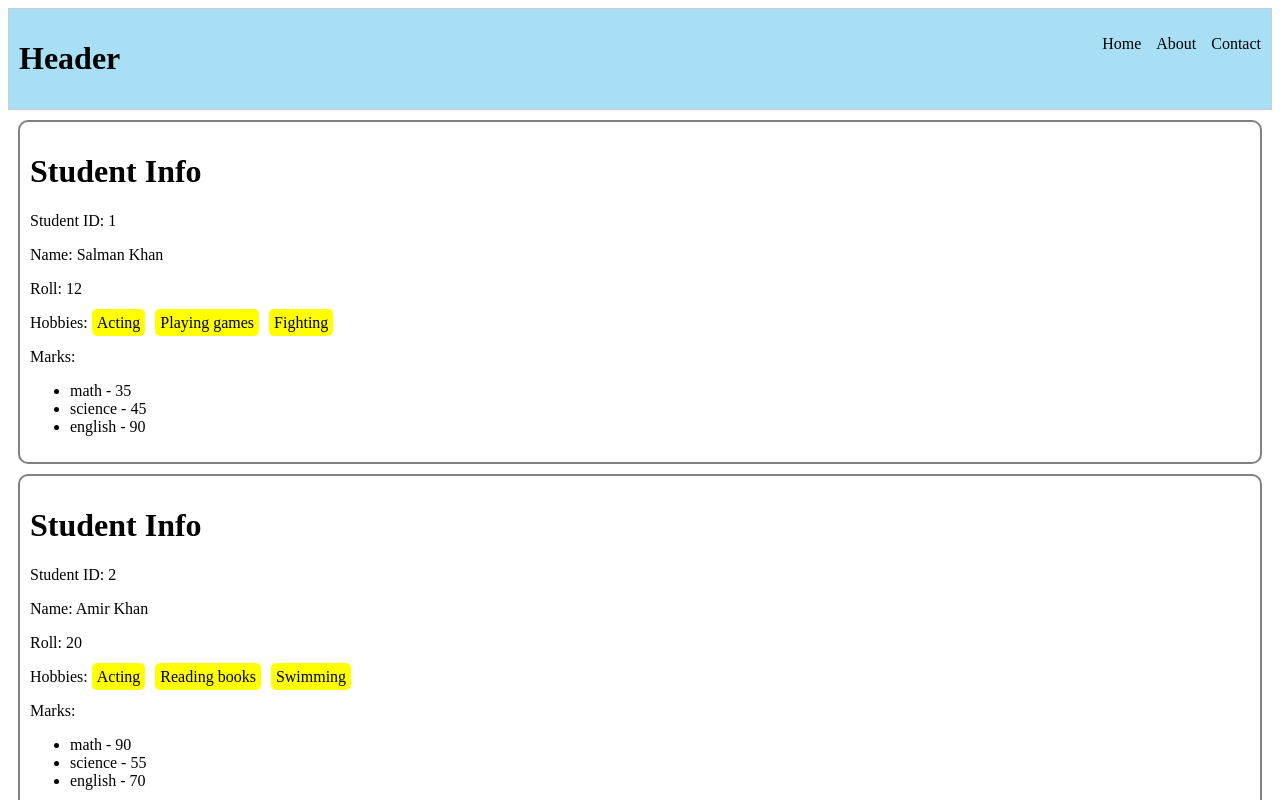
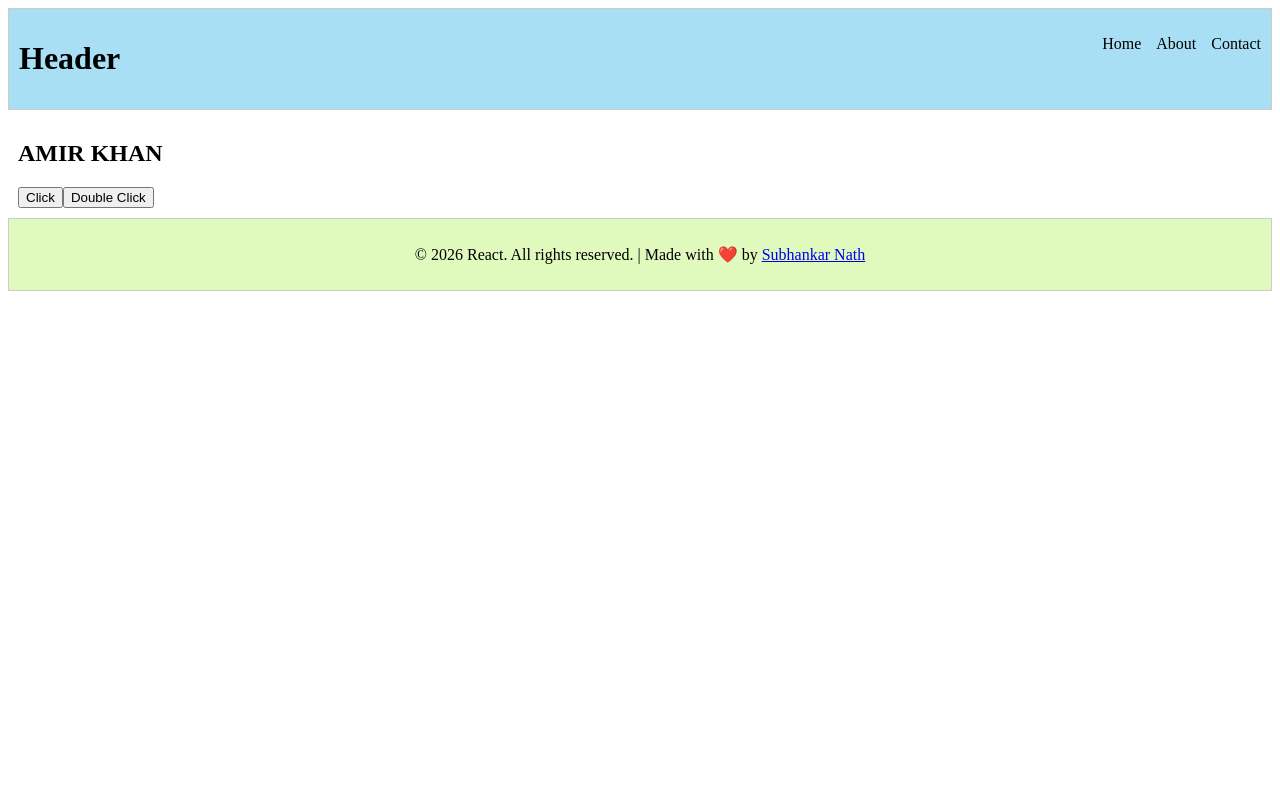
Before and after one commit to SUVO101/react-first, a React (Vite) app: page / in a window 1280 px wide. Shown: the top 800 px of the page. Built offline with nearby package versions, Linux system fonts and the light colour scheme.

Commit message:
Function and Events

```diff
--- a/src/App.jsx
+++ b/src/App.jsx
@@ -8,44 +8,45 @@ import Header from "./components/Header"
 import SimpleProps from "./components/SimpleProps"
 import AdvanceProps from "./components/AdvanceProps"
 import StudentInfoProps from "./components/StudentInfoProps"
+import FunctionEvent from "./components/FunctionEvent"
 
 function App() {
 
-  const StudentsData=[
-    {
-      student_id:1,
-      name:"Salman Khan",
-      roll:12,
-      hobbies:["Acting","Playing games","Fighting"],
-      subjects:[
-        {name:"math",marks:35},
-        {name:"science",marks:45},
-        {name:"english",marks:90}
-      ]
-    },
-    {
-      student_id:2,
-      name:"Amir Khan",
-      roll:20,
-      hobbies:["Acting","Reading books","Swimming"],
-      subjects:[
-        {name:"math",marks:90},
-        {name:"science",marks:55},
-        {name:"english",marks:70}
-      ]
-    },
-    {
-      student_id:3,
-      name:"Arijit Singh",
-      roll:33,
-      hobbies:["Singing","Playing Guiter","Helping Others"],
-      subjects:[
-        {name:"math",marks:78},
-        {name:"science",marks:65},
-        {name:"english",marks:87}
-      ]
-    }
-  ]
+  // const StudentsData=[
+  //   {
+  //     student_id:1,
+  //     name:"Salman Khan",
+  //     roll:12,
+  //     hobbies:["Acting","Playing games","Fighting"],
+  //     subjects:[
+  //       {name:"math",marks:35},
+  //       {name:"science",marks:45},
+  //       {name:"english",marks:90}
+  //     ]
+  //   },
+  //   {
+  //     student_id:2,
+  //     name:"Amir Khan",
+  //     roll:20,
+  //     hobbies:["Acting","Reading books","Swimming"],
+  //     subjects:[
+  //       {name:"math",marks:90},
+  //       {name:"science",marks:55},
+  //       {name:"english",marks:70}
+  //     ]
+  //   },
+  //   {
+  //     student_id:3,
+  //     name:"Arijit Singh",
+  //     roll:33,
+  //     hobbies:["Singing","Playing Guiter","Helping Others"],
+  //     subjects:[
+  //       {name:"math",marks:78},
+  //       {name:"science",marks:65},
+  //       {name:"english",marks:87}
+  //     ]
+  //   }
+  // ]
 
   return (
    <div>
@@ -55,11 +56,12 @@ function App() {
       {/* < Array_Object skills={['html','css','javascript']} user={{name:'subhankar',age:22}} /> */}
       {/* <SimpleProps name="subhankar" age="22" city="kolkata"/> */}
       {/* <AdvanceProps name="subhankar" age="22" city="kolkata" hobbies={['coding','playing games','swimming']}/> */}
-      {
+      {/* {
         StudentsData.map((student_data)=>(
           <StudentInfoProps student_id={student_data.student_id} name={student_data.name} roll={student_data.roll} hobbies={student_data.hobbies} subjects={student_data.subjects}/>
         ))
-      }
+      } */}
+      <FunctionEvent/>
       <Footer/>
    </div>
   )
--- /dev/null
+++ b/src/components/FunctionEvent.jsx
@@ -0,0 +1,20 @@
+const FunctionEvent = () => {
+
+    const getName = (fname, lname) => { // its a funtion
+            return (fname + " " + lname).toUpperCase();
+        };
+
+    const doubleClickHandelar=()=>{
+        alert('Double Clicked');
+    }
+
+  return (
+    <div style={{padding:"10px"}}>
+      <h2>{getName("Amir", "Khan")}</h2> {/*here we call function*/}
+      <button onClick={()=>alert('Button Clicked')}>Click</button>
+      <button onDoubleClick={doubleClickHandelar}>Double Click</button>
+    </div>
+  );
+};
+
+export default FunctionEvent;
```
Also changed, not shown: public/component.png (added), 1 other file (tests, documents, lock files or other folders).
